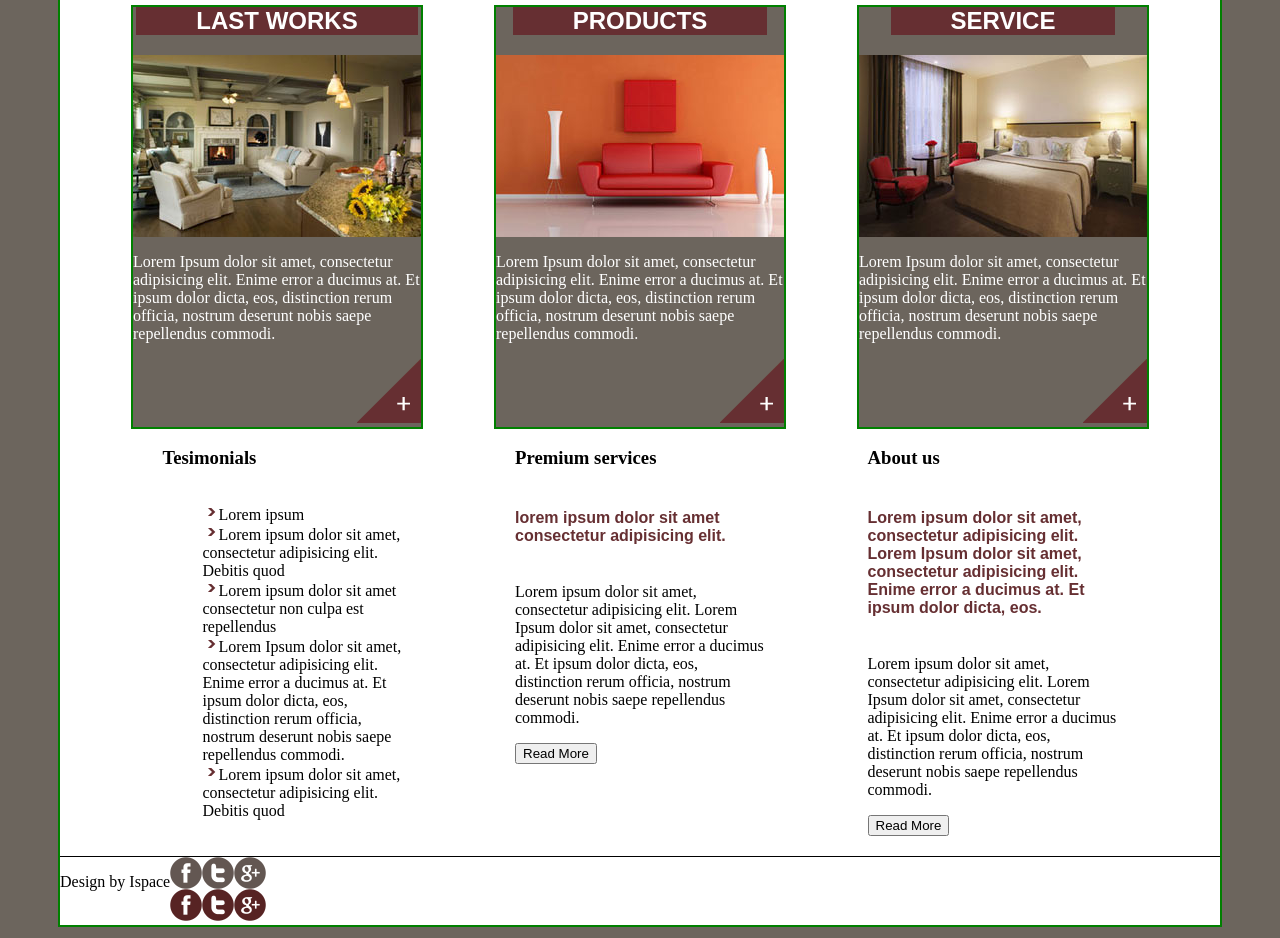
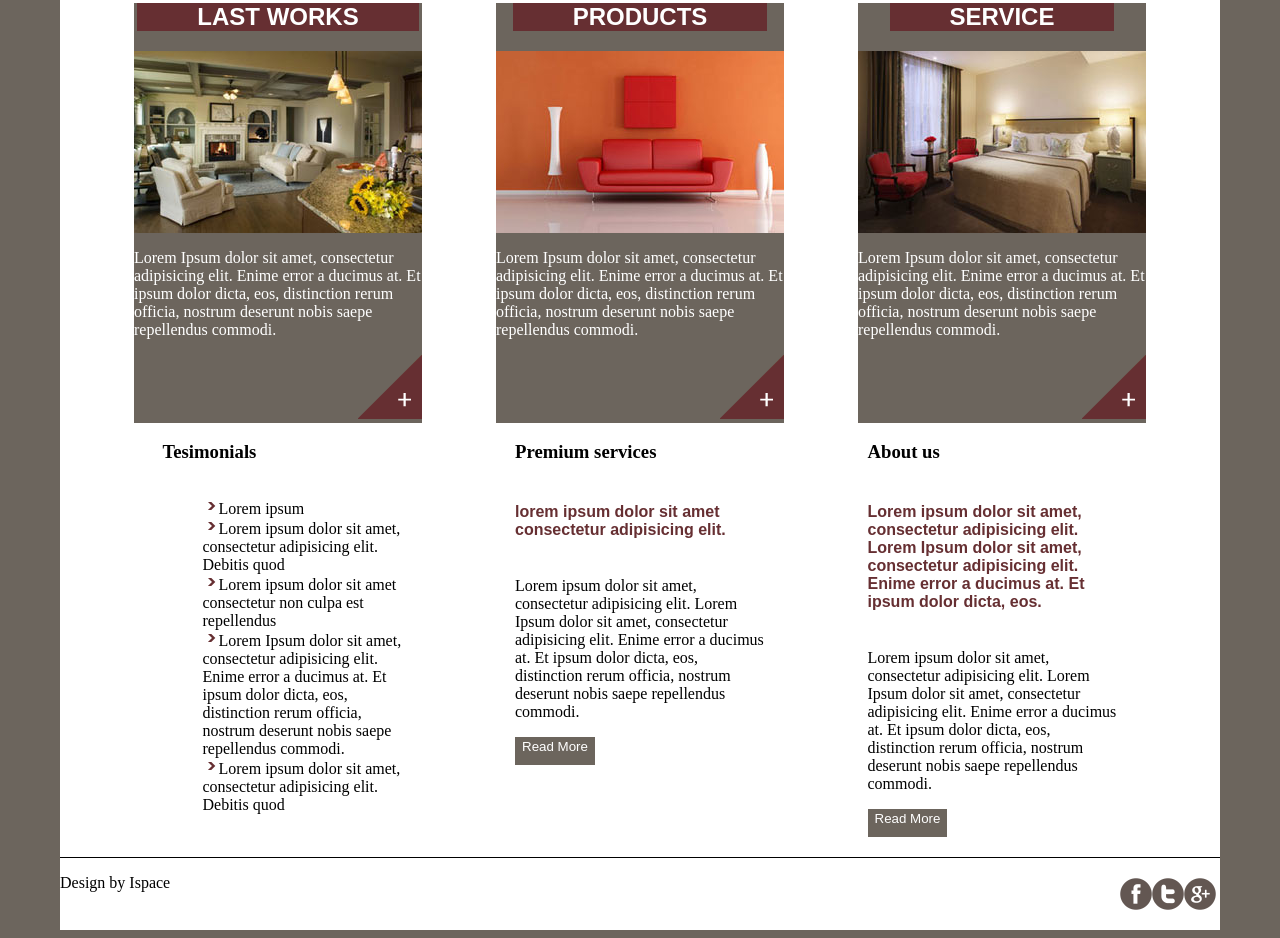
Before and after one commit to Frostbowl/MyHomeSpace, a plain HTML site: page index.html in a window 1280 px wide. Shown: the part 935-1873 px from the top of the page. Drawn offline with Linux system fonts and the light colour scheme.

Commit message:
Verif final & Correction

```diff
--- a/assets/style.css
+++ b/assets/style.css
@@ -14,7 +14,6 @@ body{
     width: 1160px;
     height: auto;
     background-color: white;
-    border: green 2px solid;
 }
 
 #list{
@@ -26,6 +25,7 @@ body{
 }
 
 li a{
+    color: black;
     display: flex;
     justify-content: center;
     align-items: center;
@@ -59,7 +59,6 @@ h2{
     font-family: "Monserrat", sans-serif;
     background-color: #662f32;
     color: white;
-    text-wrap: nowrap;
     align-self: center;
     padding-right: 60px;
     padding-left: 60px;
@@ -121,7 +120,6 @@ h4{
     flex-direction: column;
     align-items: start;
     justify-content: center;
-    border: solid green 2px;
     margin-top: 25px;
     flex-basis: 250px;
 
@@ -164,6 +162,39 @@ li{
     align-items: start;
 }
 
-.read_btn{
+button{
+    border: solid 1px #6C655D;
+    color: white;
     background-color: #6C655D;
+    padding-bottom: 10px;
 }
+
+.reseau{
+    display: flex;
+    flex-direction: row;
+    padding-top: 20px;
+    padding-bottom: 20px;
+    margin-left: 950px;
+    align-items: center;
+}
+
+#facebook, #twitter, #google{
+    width: 32px;
+    height: 32px;
+}
+
+#facebook{
+    background-image: url("img/reseaux.png");
+    background-position: 0px 0px;
+    background-repeat: no-repeat;
+}
+#twitter{
+    background-image: url("img/reseaux.png");
+    background-position: -32px 0px;
+    background-repeat: no-repeat;
+}
+#google{
+    background-image: url("img/reseaux.png");
+    background-position: -64px 0px;
+    background-repeat: no-repeat;
+}
--- a/index.html
+++ b/index.html
@@ -101,8 +101,7 @@
                     Enime error a ducimus at. Et ipsum dolor dicta, eos, distinction
                     rerum officia, nostrum deserunt nobis saepe repellendus commodi.
                 </p>
-                <label id="read1" for="read_more"></label>
-            <input type="button" value="Read More" id="read_more">
+                <button>Read More</button>
             </article>
 
             <article class="ligne2">
@@ -114,8 +113,7 @@
                     Enime error a ducimus at. Et ipsum dolor dicta, eos, distinction
                     rerum officia, nostrum deserunt nobis saepe repellendus commodi.
                 </p>
-                <label id="read2" for="read_more"></label>
-                <input type="button" value="Read More" id="read_more">
+                <button>Read More</button>
             </article>
 
         </div>
@@ -124,8 +122,10 @@
 
     <footer>
         <p>Design by Ispace</p>
-        <div>
-            <a href="#" target="_blank" rel="facebook"><img src="./assets/img/reseaux.png" alt="Logo de différents réseaux sociaux"></a>
+        <div class="reseau">
+            <a href="#" target="_blank" id="facebook"></a>
+            <a href="#" target="_blank" id="twitter"></a>
+            <a href="#" target="_blank" id="google"></a>
         </div>
     </footer>
 
```
